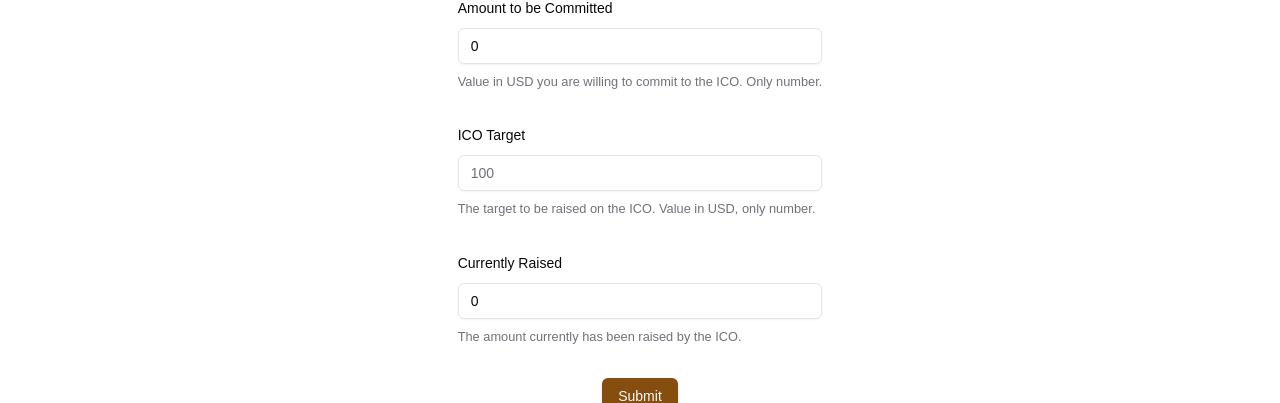
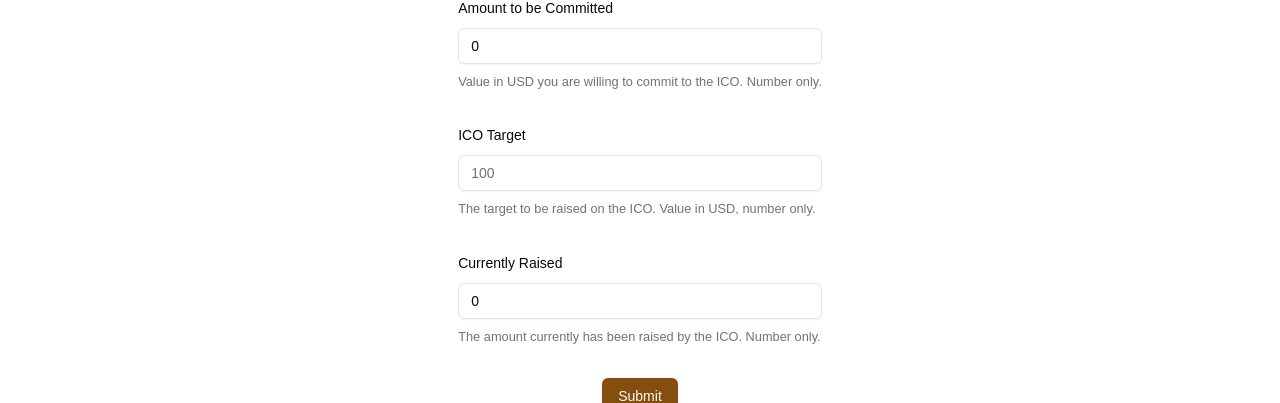
Before and after one commit to Justforvan/ico, a Next.js app: page / in a window 1280 px wide. Shown: the part 247-650 px from the top of the page. Built offline with nearby package versions, Linux system fonts and the light colour scheme.

Commit message:
adding aria label for links

```diff
--- a/components/page_components/bottom_nav.tsx
+++ b/components/page_components/bottom_nav.tsx
@@ -15,8 +15,8 @@ export default function BottomNav() {
 
   return (
     <div className="w-full grid grid-cols-3 text-black border bg-white border-gray-300 p-3 text-center fixed bottom-0">
-      {navItems.map(({ href, icon: Icon }) => (
-        <Link key={href} href={href} className="flex flex-col items-center">
+      {navItems.map(({ href, label, icon: Icon }) => (
+        <Link key={href} href={href} aria-label={label} className="flex flex-col items-center">
           <Icon
             className={`text-center ${
               pathname === href ? "text-yellow-600" : ""
--- a/components/page_components/calculation_form.tsx
+++ b/components/page_components/calculation_form.tsx
@@ -76,8 +76,8 @@ export default function CalculationForm() {
                   />
                 </FormControl>
                 <FormDescription>
-                  Value in USD you are willing to commit to the ICO. Only
-                  number.
+                  Value in USD you are willing to commit to the ICO. Number
+                  only.
                 </FormDescription>
                 <FormMessage />
               </FormItem>
@@ -100,7 +100,7 @@ export default function CalculationForm() {
                   />
                 </FormControl>
                 <FormDescription>
-                  The target to be raised on the ICO. Value in USD, only number.
+                  The target to be raised on the ICO. Value in USD, number only.
                 </FormDescription>
                 <FormMessage />
               </FormItem>
@@ -124,7 +124,7 @@ export default function CalculationForm() {
                   />
                 </FormControl>
                 <FormDescription>
-                  The amount currently has been raised by the ICO.
+                  The amount currently has been raised by the ICO. Number only.
                 </FormDescription>
                 <FormMessage />
               </FormItem>
```
